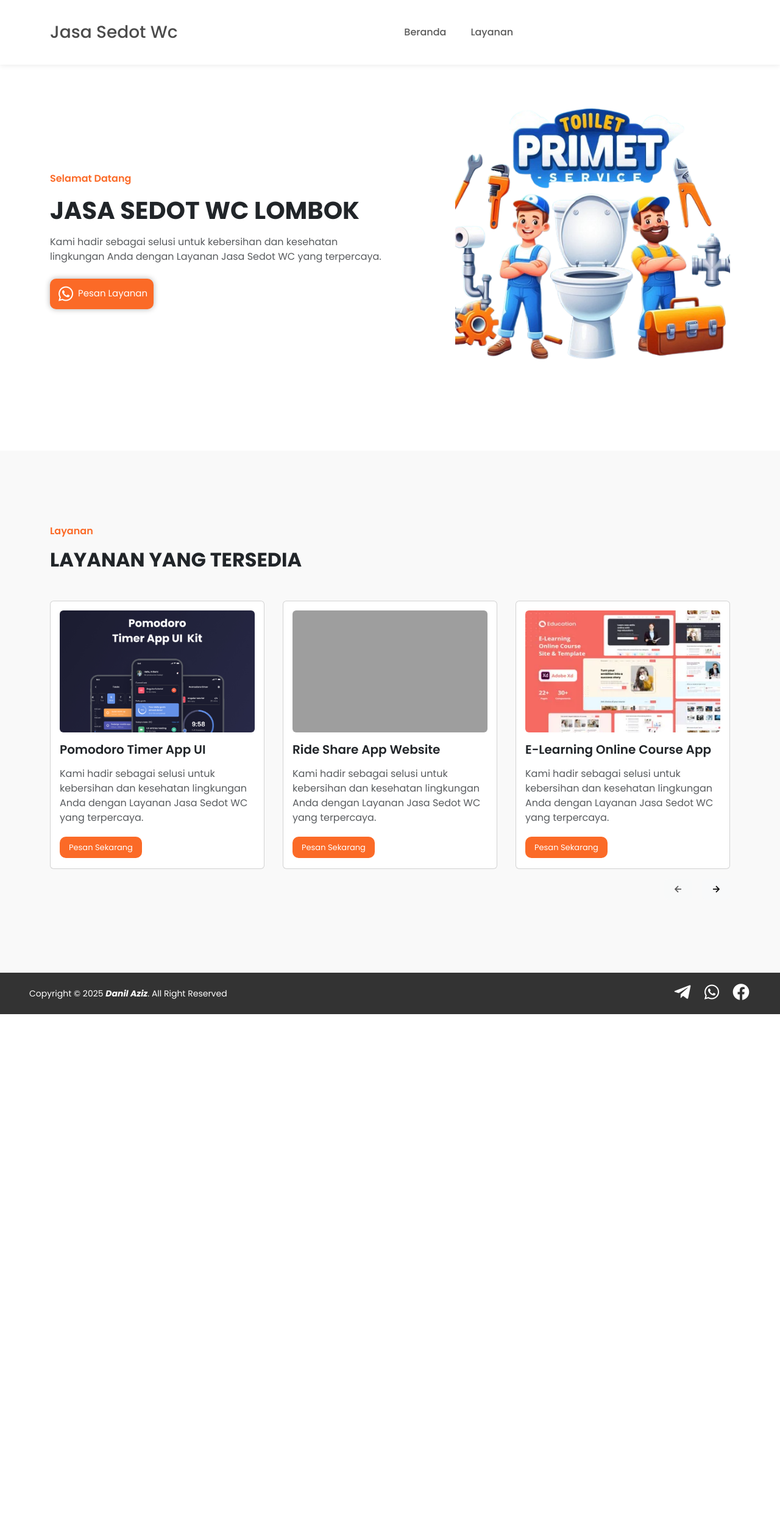
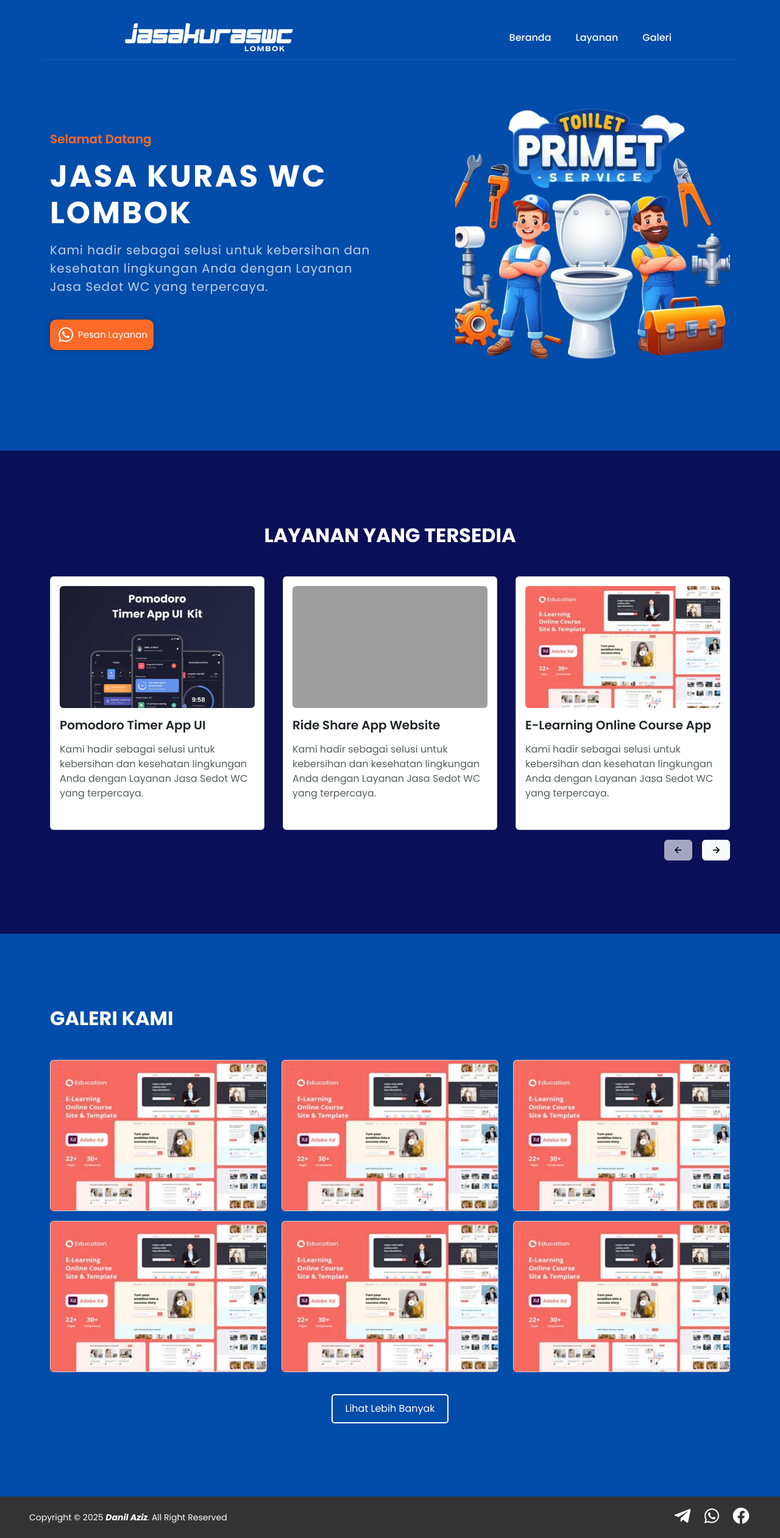
Before and after one commit to danilaziz/kuraswc-web-app, a plain HTML site: page public/index.html in a window 1280 px wide. Shown: the whole page at 61% size. Before the commit the page ends 1663 px from the top, so only its background shows below. Drawn offline with nearby package versions, Linux system fonts and the light colour scheme; grey boxes are pictures that could not be loaded.

Commit message:
mengubah warna background dan menambahkan section galeri

```diff
--- a/public/index.html
+++ b/public/index.html
@@ -4,7 +4,7 @@
 <head>
   <meta charset="UTF-8" />
   <meta name="viewport" content="width=device-width, initial-scale=1.0" />
-  <title>Sedot Wc Lombok</title>
+  <title>Kuras Wc Lombok</title>
   <link rel="stylesheet" href="vendors/bootstrap/css/bootstrap.min.css" />
   <link rel="stylesheet" href="vendors/boxicons/css/boxicons.min.css" />
   <link rel="stylesheet" href="https://cdn.jsdelivr.net/npm/swiper@11/swiper-bundle.min.css" />
@@ -13,21 +13,26 @@
 
 <body>
   <!-- NAVBAR -->
-  <nav class="navbar navbar-expand-lg fixed-top">
+  <nav class="navbar navbar-expand-lg fixed-top ">
     <div class="container">
-      <a class="navbar-brand fw-medium fs-3 opacity-75" href="#">Jasa Sedot Wc</a>
+      <a class="navbar-brand" href="#">
+        <img src="images/logojkw.png" alt="Jasa Sedot Wc">
+      </a>
       <button class="navbar-toggler" type="button" data-bs-toggle="collapse" data-bs-target="#navbarSupportedContent"
         aria-controls="navbarSupportedContent" aria-expanded="false" aria-label="Toggle navigation">
         <span class="navbar-toggler-icon"></span>
       </button>
       <!-- <i id="dark-mode-toggle-mobile" class="bx bx-moon bx-sm d-lg-none"></i> -->
       <div class="collapse navbar-collapse" id="navbarSupportedContent">
-        <ul class="navbar-nav ms-auto mb-2 mb-lg-0 gap-4 fw-medium mx-auto">
+        <ul class="navbar-nav ms-auto mb-lg-0 gap-4 fw-medium">
           <li class="nav-item">
             <a class="nav-link active" aria-current="page" href="#">Beranda</a>
           </li>
           <li class="nav-item">
             <a class="nav-link" href="#layanan">Layanan</a>
+          </li>
+          <li class="nav-item">
+            <a class="nav-link" href="#galeri">Galeri</a>
           </li>
         </ul>
       </div>
@@ -42,7 +47,7 @@
         <div class="col-md-6">
           <p class="text-orange fw-semibold">Selamat Datang</p>
           <h1 class="header-title text-uppercase fw-bold mb-3">
-            jasa sedot wc lombok<br class="d-none d-md-block" />
+            jasa kuras wc lombok<br class="d-none d-md-block" />
           </h1>
           <p class="fw-normal mb-4 opacity-75 lh-base">Kami hadir sebagai selusi untuk kebersihan dan kesehatan
             lingkungan
@@ -50,7 +55,8 @@
             dengan
             Layanan
             Jasa Sedot WC yang terpercaya.</p>
-          <a href="#" class="header-skill d-inline-flex align-items-center gap-1"> <i class='bx bxl-whatsapp fs-2'></i>
+          <a href="https://wa.me/62" target="_blank" class="header-skill d-inline-flex align-items-center gap-1"> <i
+              class='bx bxl-whatsapp fs-2'></i>
             Pesan Layanan</a>
         </div>
         <div class="col-md-5 justify-content-center d-md-flex">
@@ -62,7 +68,6 @@
   <!-- LAYANAN -->
   <section class="portfolio-section" id="layanan">
     <div class="container">
-      <p class="text-orange fw-semibold">Layanan</p>
       <h2 class="section-title mb-5">Layanan Yang Tersedia</h2>
 
       <div class="swiper portfolio-swiper">
@@ -79,7 +84,6 @@
                   dengan
                   Layanan
                   Jasa Sedot WC yang terpercaya.</p>
-                <a href="#" class="btn-pesan mt-2">Pesan Sekarang</a>
               </div>
             </div>
           </div>
@@ -95,7 +99,6 @@
                   dengan
                   Layanan
                   Jasa Sedot WC yang terpercaya.</p>
-                <a href="#" class="btn-pesan mt-2">Pesan Sekarang</a>
               </div>
             </div>
           </div>
@@ -111,7 +114,6 @@
                   dengan
                   Layanan
                   Jasa Sedot WC yang terpercaya.</p>
-                <a href="#" class="btn-pesan mt-2">Pesan Sekarang</a>
               </div>
             </div>
           </div>
@@ -127,7 +129,6 @@
                   dengan
                   Layanan
                   Jasa Sedot WC yang terpercaya.</p>
-                <a href="#" class="btn-pesan mt-2">Pesan Sekarang</a>
               </div>
             </div>
           </div>
@@ -143,7 +144,6 @@
                   dengan
                   Layanan
                   Jasa Sedot WC yang terpercaya.</p>
-                <a href="#" class="btn-pesan mt-2">Pesan Sekarang</a>
               </div>
             </div>
           </div>
@@ -159,7 +159,6 @@
                   dengan
                   Layanan
                   Jasa Sedot WC yang terpercaya.</p>
-                <a href="#" class="btn-pesan mt-2">Pesan Sekarang</a>
               </div>
             </div>
           </div>
@@ -174,6 +173,47 @@
           </button>
         </div>
       </div>
+    </div>
+  </section>
+
+  <!-- GALERI -->
+  <section class="galeri-section" id="galeri">
+    <div class="container">
+      <h2 class="section-title mb-5">Galeri Kami</h2>
+
+      <div class="row">
+        <div class="col-md-4 mb-3">
+          <div class="card">
+            <img src="images/portfolio-3.jpg" alt="" class="card-img-top ">
+          </div>
+        </div>
+        <div class="col-md-4 mb-3">
+          <div class="card">
+            <img src="images/portfolio-3.jpg" alt="" class="card-img-top ">
+          </div>
+        </div>
+        <div class="col-md-4 mb-3">
+          <div class="card">
+            <img src="images/portfolio-3.jpg" alt="" class="card-img-top ">
+          </div>
+        </div>
+        <div class="col-md-4 mb-3">
+          <div class="card">
+            <img src="images/portfolio-3.jpg" alt="" class="card-img-top ">
+          </div>
+        </div>
+        <div class="col-md-4 mb-3">
+          <div class="card">
+            <img src="images/portfolio-3.jpg" alt="" class="card-img-top ">
+          </div>
+        </div>
+        <div class="col-md-4 mb-3">
+          <div class="card">
+            <img src="images/portfolio-3.jpg" alt="" class="card-img-top">
+          </div>
+        </div>
+      </div>
+      <a href="#" class="galeri-section">Lihat Lebih Banyak</a>
     </div>
   </section>
 
--- a/public/styles/style.css
+++ b/public/styles/style.css
@@ -69,18 +69,21 @@ section .section-title {
 /* CSS PER SECTION */
 /* NAVBAR */
 .navbar {
-  background-color: #fff;
-  box-shadow: 0 0 10px rgba(0, 0, 0, 0.1);
+  background-color: #024CAA;
 }
 
-.navbar .navbar-brand {
-  font-size: 30px;
-  color: var(--dark-color);
+.navbar .container {
+  padding: 0 100px;
+  border-bottom: 1px solid rgba(118, 149, 255, 0.2);
 }
 
-.navbar .navbar-brand:hover {
-  color: var(--primary-color);
-  transition: 0.3s ease-in-out;
+.navbar .navbar-brand img {
+  height: 60px;
+}
+
+.navbar .nav-item .nav-link {
+  color: #fff;
+  font-size: 16px;
 }
 
 .navbar .nav-item .nav-link:hover,
@@ -94,26 +97,41 @@ section .section-title {
 
 /* HEADER */
 .header-section {
+  background-color: #024CAA;
   margin-top: 3rem;
 }
 
 .header-section .header-title {
-  font-size: var(--h1-font-size);
+  color: #fff;
+  font-size: 50px;
+  letter-spacing: 3px;
+}
+
+.header-section .text-orange {
+  color: var(--primary-color);
+  font-size: 20px;
+}
+
+.header-section .fw-normal {
+  color: #fff;
+  font-size: 20px;
+  letter-spacing: 1px;
 }
 
 .header-section .header-skill {
+  margin-top: 15px;
   background-color: var(--primary-color);
   color: #fff;
   border-radius: 10px;
   padding: 9px 10px;
   box-shadow: 0 0 10px rgba(0, 0, 0, 0.3);
   font-size: 15px;
+  transition: 0.5s;
 }
 
 .header-section .header-skill:hover {
-  background-color: #333333;
+  background-color: #78B3CE;
   color: #fff;
-  transition: 0.3s ease-in-out;
 }
 
 .header-section .header-skill i {
@@ -141,7 +159,13 @@ section .section-title {
 
 /* PORTFOLIO */
 .portfolio-section {
-  background-color: #f9f9f9;
+  background-color: #091057;
+}
+
+.portfolio-section .section-title {
+  color: #fff;
+  font-size: 32px;
+  text-align: center;
 }
 
 .portfolio-section .card .card-img-top {
@@ -150,19 +174,43 @@ section .section-title {
   object-fit: cover;
 }
 
-.btn-pesan {
-  background-color: #fb6a27;
-  color: white;
-  border-radius: 10px;
-  padding: 10px 10px;
-  font-size: 15px;
-}
-
 .btn-pesan:hover {
   background-color: #333333;
   color: white;
   box-shadow: 0 0 10px rgba(0, 0, 0, 0.3);
   transition: 0.3s ease-in-out;
+}
+
+/* GALERI */
+.galeri-section {
+  background-color: #024CAA;
+}
+
+.galeri-section .section-title {
+  color: #fff;
+  font-size: 32px;
+  text-align: center;
+  text-align: left;
+}
+
+.galeri-section a {
+  display: inline-block;
+  margin-top: 20px;
+  padding: 10px 20px;
+  color: #fff;
+  border: 2px solid #fff;
+  border-radius: 5px;
+  text-decoration: none;
+  transition: background-color 0.3s, color 0.3s;
+}
+
+.galeri-section a:hover {
+  border: 2px solid var(--primary-color);
+  color: var(--primary-color);
+}
+
+.galeri-section .container {
+  text-align: center;
 }
 
 /* FOOTER */
```
Also changed, not shown: public/images/logojkw.png (added).
